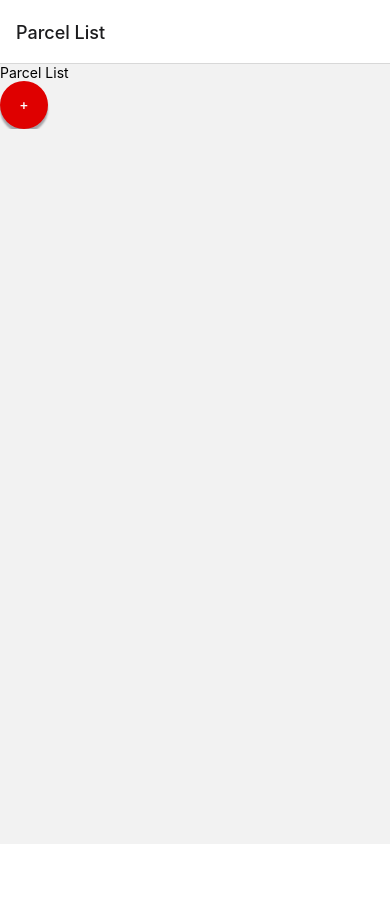
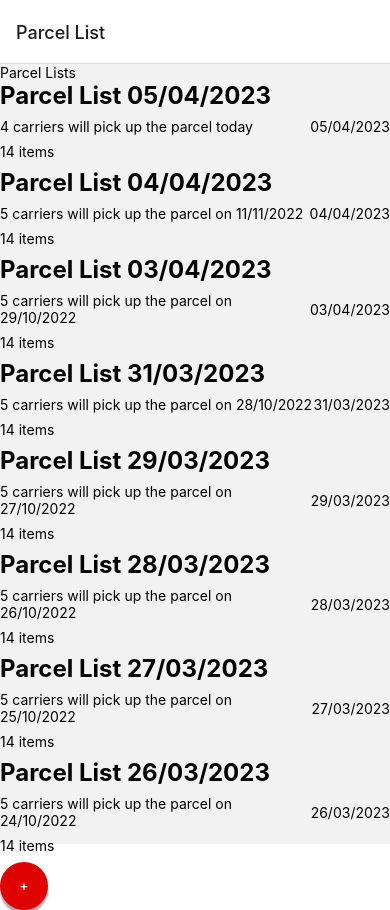
Before and after one commit to DonatellaC/carriex-app-react-native, a React Native app: screen / in a window 390 px wide. Before the commit the page ends 844 px from the top, so only its background shows below. Built offline with nearby package versions, Linux system fonts and the light colour scheme.

Commit message:
feat: added parcel list

```diff
--- /dev/null
+++ b/src/components/List/List.js
@@ -0,0 +1,28 @@
+import React from "react";
+import { View, Text, TouchableOpacity } from "react-native";
+import { useNavigation } from "@react-navigation/native";
+import stylesFn from "./styles";
+
+const List = ({ header, carriers, date, items, pickUpDate }) => {
+  const styles = stylesFn();
+  const { navigate } = useNavigation();
+
+  return (
+    <View style={styles.wrapper}>
+      <TouchableOpacity onPress={() => navigate("Parcel Details")}>
+        <Text style={styles.header}>{header}</Text>
+        <View style={styles.info}>
+          <Text>
+            {carriers} carriers will pick up the parcel {pickUpDate}
+          </Text>
+          <Text>{date}</Text>
+        </View>
+        <View style={styles.info}>
+          <Text>{items} items</Text>
+        </View>
+      </TouchableOpacity>
+    </View>
+  );
+};
+
+export default List;
--- /dev/null
+++ b/src/components/List/styles.js
@@ -0,0 +1,26 @@
+import { StyleSheet } from "react-native";
+
+const stylesFn = () =>
+  StyleSheet.create({
+    wrapper: {
+      display: "flex",
+      flexDirection: "column",
+    },
+    header: {
+      fontSize: 24,
+      fontWeight: "bold",
+      marginBottom: 8,
+    },
+    info: {
+      display: "flex",
+      flexDirection: "row",
+      justifyContent: "space-between",
+      alignItems: "center",
+      marginBottom: 8,
+    },
+    infoText: {
+      fontSize: 16,
+    },
+  });
+
+export default stylesFn;
--- a/src/features/ParcelList/index.js
+++ b/src/features/ParcelList/index.js
@@ -1,10 +1,22 @@
 import { View, Text } from "react-native";
 import { Button } from "../../components/Button/Button";
+import List from "../../components/List/List";
+import { lists } from "../../utilities/lists";
 
 export default function ParcelList() {
   return (
     <View>
-      <Text>Parcel List</Text>
+      <Text>Parcel Lists</Text>
+      {lists.map((list, index) => (
+        <List
+          key={index}
+          header={list.header}
+          carriers={list.carriers}
+          date={list.date}
+          items={list.items}
+          pickUpDate={list.pickUpDate}
+        />
+      ))}
       <Button shape="round" text="+" />
     </View>
   );
--- /dev/null
+++ b/src/utilities/lists.js
@@ -0,0 +1,58 @@
+export const lists = [
+  {
+    header: "Parcel List 05/04/2023",
+    carriers: 4,
+    pickUpDate: "today",
+    date: "05/04/2023",
+    items: 14,
+  },
+  {
+    header: "Parcel List 04/04/2023",
+    carriers: 5,
+    pickUpDate: "on 11/11/2022",
+    date: "04/04/2023",
+    items: 14,
+  },
+  {
+    header: "Parcel List 03/04/2023",
+    carriers: 5,
+    pickUpDate: "on 29/10/2022",
+    date: "03/04/2023",
+    items: 14,
+  },
+  {
+    header: "Parcel List 31/03/2023",
+    carriers: 5,
+    pickUpDate: "on 28/10/2022",
+    date: "31/03/2023",
+    items: 14,
+  },
+  {
+    header: "Parcel List 29/03/2023",
+    carriers: 5,
+    pickUpDate: "on 27/10/2022",
+    date: "29/03/2023",
+    items: 14,
+  },
+  {
+    header: "Parcel List 28/03/2023",
+    carriers: 5,
+    pickUpDate: "on 26/10/2022",
+    date: "28/03/2023",
+    items: 14,
+  },
+  {
+    header: "Parcel List 27/03/2023",
+    carriers: 5,
+    pickUpDate: "on 25/10/2022",
+    date: "27/03/2023",
+    items: 14,
+  },
+  {
+    header: "Parcel List 26/03/2023",
+    carriers: 5,
+    pickUpDate: "on 24/10/2022",
+    date: "26/03/2023",
+    items: 14,
+  },
+];
```
